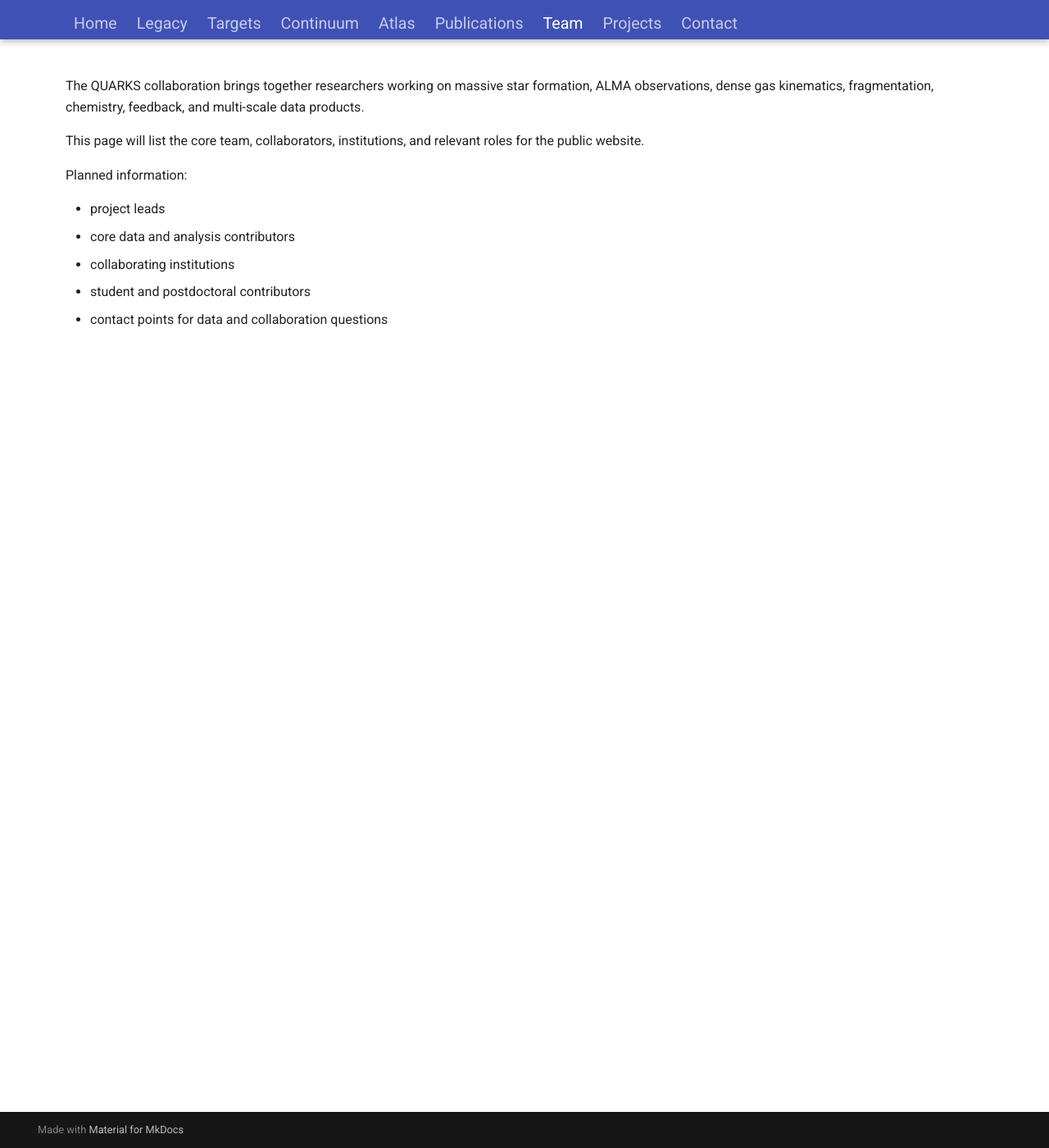
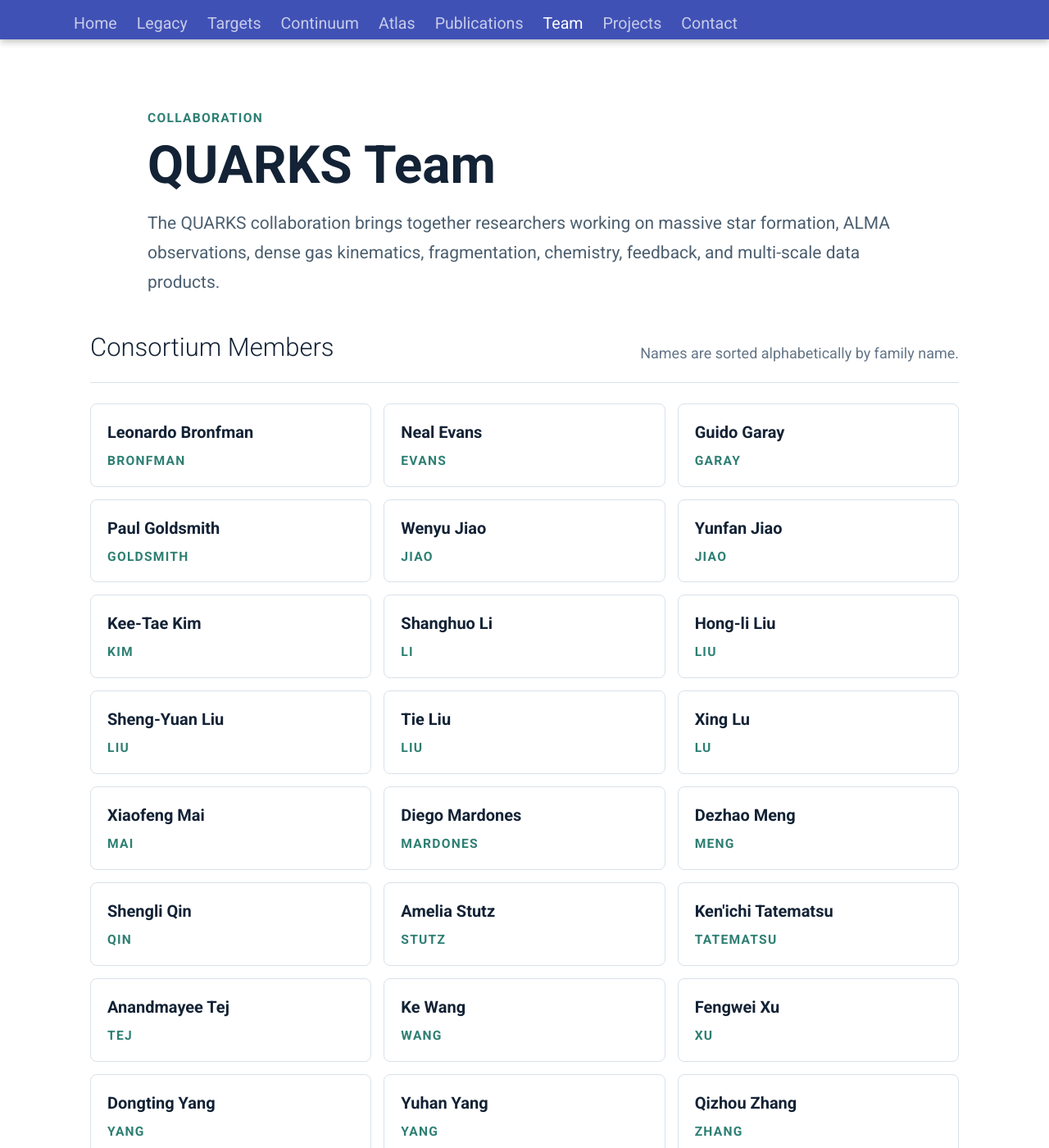
Before and after one commit to ALMAQUARKS/almaquarks.github.io, an MkDocs documentation site: the page built from docs/team.md, in a window 1280 px wide and 1400 px high. Shown: the whole window at 82% size. Built offline with MkDocs 1.6.1 and Material for MkDocs 9.7.7, drawn with Linux system fonts in a browser that asks for light colours; some of the changed text lies outside the part shown.

Commit message:
Add sorted QUARKS team list

```diff
--- a/docs/stylesheets/extra.css
+++ b/docs/stylesheets/extra.css
@@ -341,6 +341,90 @@
     line-height: 1.55;
 }
 
+.quarks-page-heading {
+    max-width: 920px;
+    margin: 2.8rem auto 2rem;
+}
+
+.md-typeset .quarks-page-heading h1 {
+    display: block !important;
+    margin: 0;
+    color: #132235;
+    font-size: clamp(2.2rem, 5vw, 3.6rem);
+    line-height: 1.05;
+    font-weight: 800;
+    letter-spacing: 0;
+}
+
+.quarks-page-heading p:last-child {
+    margin: 1rem 0 0;
+    color: #4c5f70;
+    font-size: 1.05rem;
+    line-height: 1.7;
+}
+
+.quarks-team {
+    max-width: 1060px;
+    margin: 0 auto 2rem;
+}
+
+.quarks-team__header {
+    display: flex;
+    justify-content: space-between;
+    gap: 1.5rem;
+    align-items: end;
+    padding-bottom: 1rem;
+    border-bottom: 1px solid #d8e2ea;
+}
+
+.md-typeset .quarks-team__header h2 {
+    margin: 0;
+    color: #132235;
+    font-size: 1.55rem;
+    letter-spacing: 0;
+}
+
+.quarks-team__header p {
+    margin: 0;
+    color: #647587;
+    font-size: 0.9rem;
+}
+
+.quarks-team__grid {
+    display: grid;
+    grid-template-columns: repeat(3, minmax(0, 1fr));
+    gap: 0.75rem;
+    margin-top: 1.25rem;
+}
+
+.quarks-team__member {
+    min-height: 4.6rem;
+    padding: 0.9rem 1rem;
+    border: 1px solid #d8e2ea;
+    border-radius: 8px;
+    background: #ffffff;
+}
+
+.quarks-team__member span,
+.quarks-team__member strong {
+    display: block;
+}
+
+.quarks-team__member span {
+    color: #132235;
+    font-size: 1rem;
+    font-weight: 700;
+}
+
+.quarks-team__member strong {
+    margin-top: 0.35rem;
+    color: #2d7f73;
+    font-size: 0.78rem;
+    font-weight: 800;
+    letter-spacing: 0.08em;
+    text-transform: uppercase;
+}
+
 @media screen and (max-width: 900px) {
     .md-header__inner {
         display: flex !important;
@@ -359,7 +443,8 @@
     }
 
     .quarks-overview,
-    .quarks-links {
+    .quarks-links,
+    .quarks-team__grid {
         grid-template-columns: repeat(2, minmax(0, 1fr));
     }
 
@@ -367,6 +452,14 @@
         grid-template-columns: 1fr;
         gap: 1.2rem;
         margin-top: 3rem;
+    }
+
+    .quarks-team__header {
+        display: block;
+    }
+
+    .quarks-team__header p {
+        margin-top: 0.45rem;
     }
 }
 
@@ -391,7 +484,8 @@
     }
 
     .quarks-overview,
-    .quarks-links {
+    .quarks-links,
+    .quarks-team__grid {
         grid-template-columns: 1fr;
     }
 
--- a/docs/team.md
+++ b/docs/team.md
@@ -1,13 +1,44 @@
-# Team
+<section class="quarks-page-heading">
+  <p class="quarks-section__eyebrow">Collaboration</p>
+  <h1>QUARKS Team</h1>
+  <p>
+    The QUARKS collaboration brings together researchers working on massive star formation, ALMA observations,
+    dense gas kinematics, fragmentation, chemistry, feedback, and multi-scale data products.
+  </p>
+</section>
 
-The QUARKS collaboration brings together researchers working on massive star formation, ALMA observations, dense gas kinematics, fragmentation, chemistry, feedback, and multi-scale data products.
+<section class="quarks-team">
+  <div class="quarks-team__header">
+    <h2>Consortium Members</h2>
+    <p>Names are sorted alphabetically by family name.</p>
+  </div>
 
-This page will list the core team, collaborators, institutions, and relevant roles for the public website.
-
-Planned information:
-
-- project leads
-- core data and analysis contributors
-- collaborating institutions
-- student and postdoctoral contributors
-- contact points for data and collaboration questions
+  <div class="quarks-team__grid">
+    <div class="quarks-team__member"><span>Leonardo Bronfman</span><strong>Bronfman</strong></div>
+    <div class="quarks-team__member"><span>Neal Evans</span><strong>Evans</strong></div>
+    <div class="quarks-team__member"><span>Guido Garay</span><strong>Garay</strong></div>
+    <div class="quarks-team__member"><span>Paul Goldsmith</span><strong>Goldsmith</strong></div>
+    <div class="quarks-team__member"><span>Wenyu Jiao</span><strong>Jiao</strong></div>
+    <div class="quarks-team__member"><span>Yunfan Jiao</span><strong>Jiao</strong></div>
+    <div class="quarks-team__member"><span>Kee-Tae Kim</span><strong>Kim</strong></div>
+    <div class="quarks-team__member"><span>Shanghuo Li</span><strong>Li</strong></div>
+    <div class="quarks-team__member"><span>Hong-li Liu</span><strong>Liu</strong></div>
+    <div class="quarks-team__member"><span>Sheng-Yuan Liu</span><strong>Liu</strong></div>
+    <div class="quarks-team__member"><span>Tie Liu</span><strong>Liu</strong></div>
+    <div class="quarks-team__member"><span>Xing Lu</span><strong>Lu</strong></div>
+    <div class="quarks-team__member"><span>Xiaofeng Mai</span><strong>Mai</strong></div>
+    <div class="quarks-team__member"><span>Diego Mardones</span><strong>Mardones</strong></div>
+    <div class="quarks-team__member"><span>Dezhao Meng</span><strong>Meng</strong></div>
+    <div class="quarks-team__member"><span>Shengli Qin</span><strong>Qin</strong></div>
+    <div class="quarks-team__member"><span>Amelia Stutz</span><strong>Stutz</strong></div>
+    <div class="quarks-team__member"><span>Ken'ichi Tatematsu</span><strong>Tatematsu</strong></div>
+    <div class="quarks-team__member"><span>Anandmayee Tej</span><strong>Tej</strong></div>
+    <div class="quarks-team__member"><span>Ke Wang</span><strong>Wang</strong></div>
+    <div class="quarks-team__member"><span>Fengwei Xu</span><strong>Xu</strong></div>
+    <div class="quarks-team__member"><span>Dongting Yang</span><strong>Yang</strong></div>
+    <div class="quarks-team__member"><span>Yuhan Yang</span><strong>Yang</strong></div>
+    <div class="quarks-team__member"><span>Qizhou Zhang</span><strong>Zhang</strong></div>
+    <div class="quarks-team__member"><span>Yichen Zhang</span><strong>Zhang</strong></div>
+    <div class="quarks-team__member"><span>Lei Zhu</span><strong>Zhu</strong></div>
+  </div>
+</section>
```
